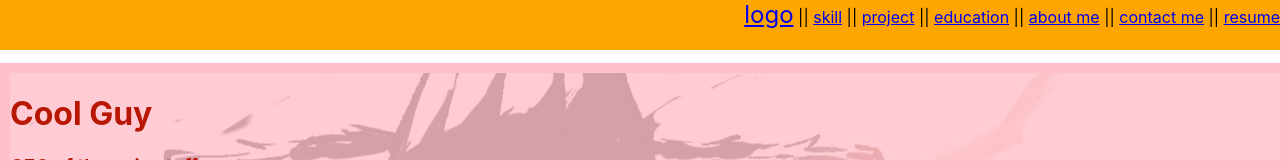
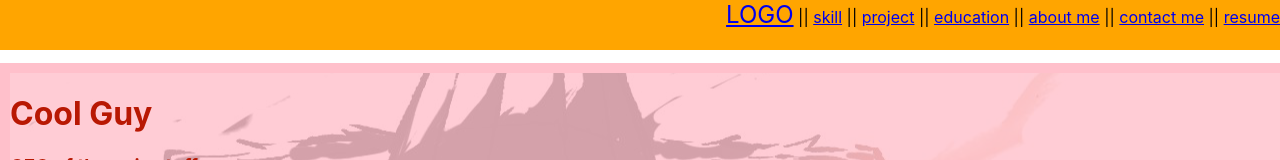
Before and after one commit to zahego/portfolio, a React (Create React App) app: page / in a window 1280 px wide. Shown: the top 160 px of the page. Built offline with nearby package versions, Linux system fonts and the light colour scheme.

Commit message:
previous integration failed. Retry

```diff
--- a/src/Components/Navbar.js
+++ b/src/Components/Navbar.js
@@ -3,7 +3,7 @@ import React from 'react';
 export const Navbar=()=>{
     return(
         <header className="navbar" style={{display:'no-wrap'}}>
-            <span ><a href="./index.html" style={{fontSize:'24px'}}>logo</a>  ||  </span>
+            <span ><a href="./index.html" style={{fontSize:'24px'}}>LOGO</a>  ||  </span>
             <span><a href="#skill">skill</a>  ||  </span>
             <span><a href="#project">project</a>  ||  </span>
             <span><a href="#education">education</a>  ||  </span>
```
